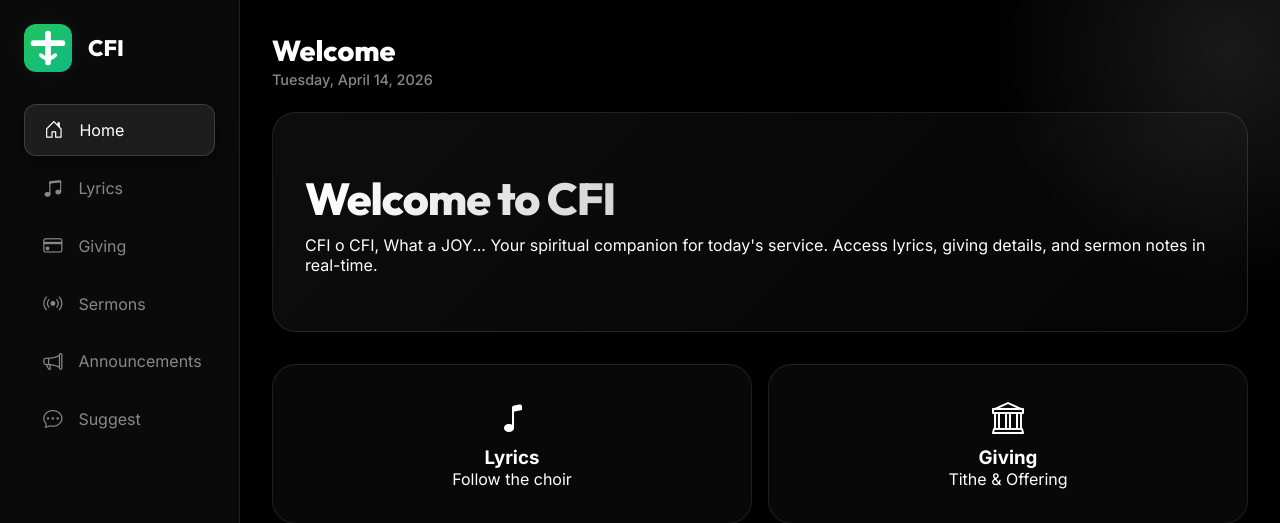
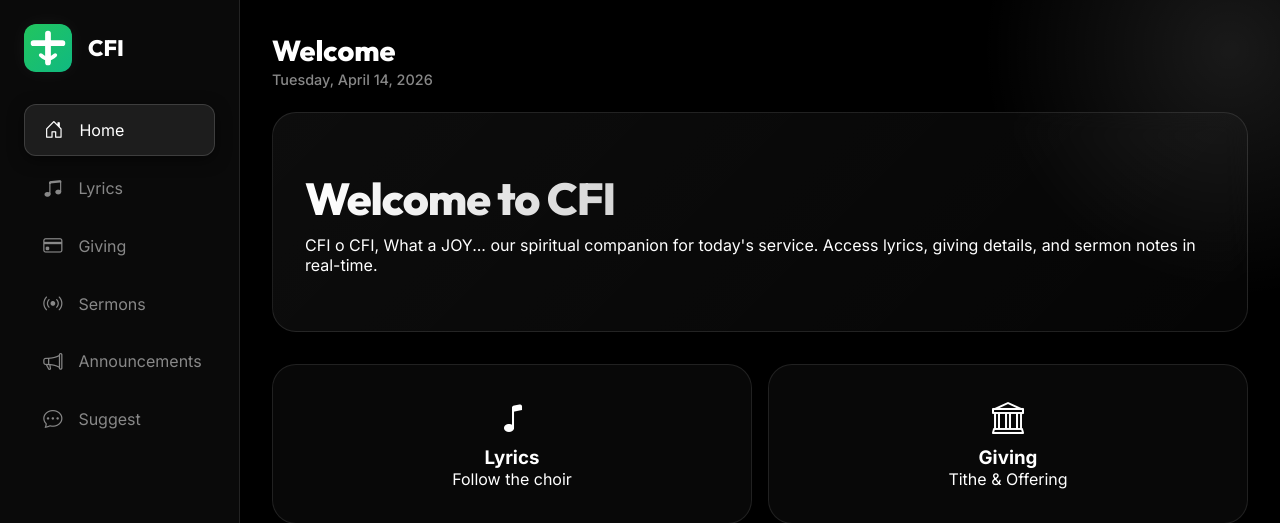
Before and after one commit to PenguinCanCodeDev/BIU-Church-Service, a Django app: page / in a window 1280 px wide. Shown: the top 523 px of the page. Run offline with Django 5.2, Linux system fonts and the light colour scheme; data comes from the database, SQL or seed files in the repository; data that the repository does not hold is empty.

Commit message:
Update welcome message phrasing to 'our spiritual companion'

```diff
--- a/church/templates/church/index.html
+++ b/church/templates/church/index.html
@@ -85,7 +85,7 @@
                             <h1>Welcome to {{ service.name }}</h1>
                             <p>
                                 {% if service.name == "CFI" %}CFI o CFI, What a JOY... {% endif %}
-                                Your spiritual companion for today's service. Access lyrics, giving details, and sermon notes in real-time.
+                                our spiritual companion for today's service. Access lyrics, giving details, and sermon notes in real-time.
                             </p>
                         {% else %}
                             <h1>BIU Services Hub</h1>
```
